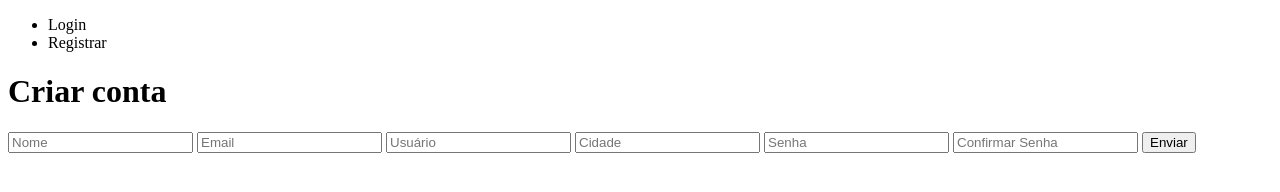
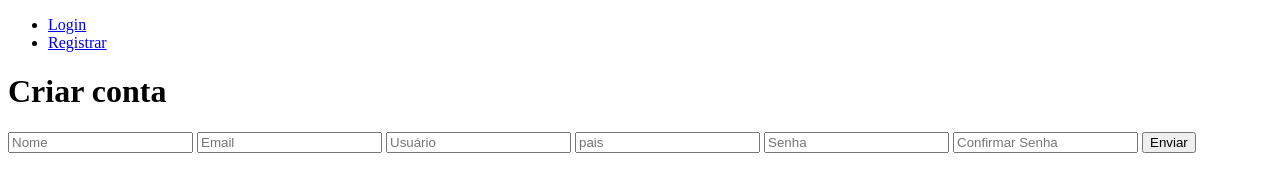
Before and after one commit to Crystian-Paz/MangaFinder, a website: page View/register.html in a window 1280 px wide. Drawn offline with Linux system fonts and the light colour scheme.

Commit message:
Ajustes Login e Registro
Agora o registro tá botando as informações no lugar certo e dá pra alternar entre elas

```diff
--- a/View/register.html
+++ b/View/register.html
@@ -9,8 +9,8 @@
 <body>
     <header id="header">
         <ul>
-            <li>Login</li>
-            <li>Registrar</li>
+            <li> <a href="../View/login.html">Login</a></li>
+            <li> <a href="../View/register.html">Registrar</a></li>
         </ul>
     </header>
     <h1>Criar conta</h1>
@@ -19,7 +19,7 @@
             <input type="text" class="formsBoxStyle" id="nome" placeholder="Nome" required>
             <input type="email" class="formsBoxStyle" id="email" placeholder="Email" required>
             <input type="text" class="formsBoxStyle" id="usuario" placeholder="Usuário" required>
-            <input type="text" class="formsBoxStyle" id="cidade" placeholder="Cidade" required>
+            <input type="text" class="formsBoxStyle" id="pais" placeholder="pais" required>
             <input type="password" class="formsBoxStyle" id="senha" placeholder="Senha" required>
             <input type="password" class="formsBoxStyle" id="confirmarSenha" placeholder="Confirmar Senha" required>
             <input type="submit" id="buttonCadastrar" value="Enviar">
```
Also changed, not shown: View/login.html (+2 -2 lines).
